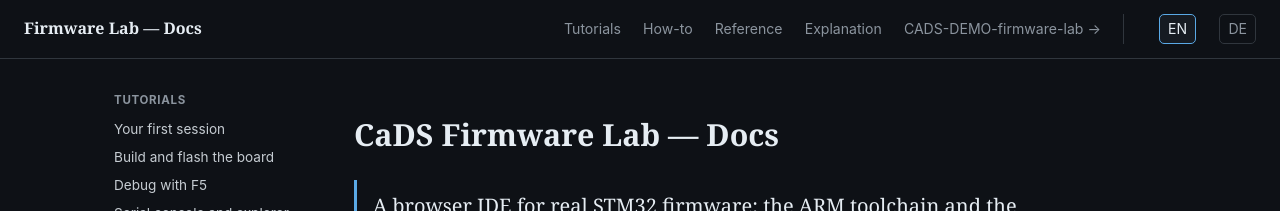
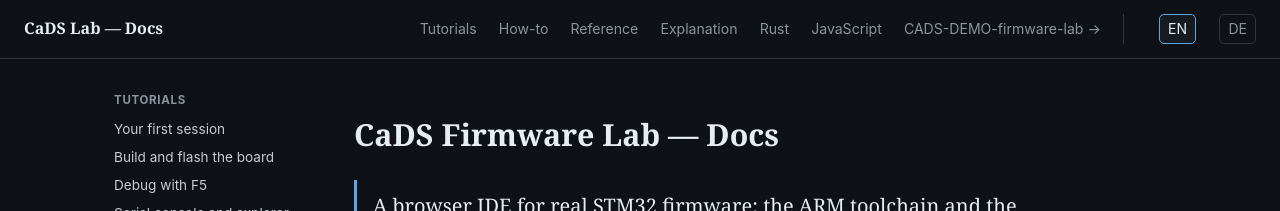
Before and after one commit to scimbe/CADS-DEMO-firmware-lab-docs, a Jekyll site: the page built from en/index.md, in a window 1280 px wide. Shown: the top 211 px of the page. Built offline with Jekyll 4.4.1, drawn with Linux system fonts in a browser that asks for light colours.

Commit message:
docs: the site now covers three tracks - brand and nav follow
Co-Authored-By: Claude Opus 5 <noreply@anthropic.com>
Claude-Session: https://claude.ai/code/session_018MmeH3Smi8udgm49Jcp2X5

```diff
--- a/_layouts/default.html
+++ b/_layouts/default.html
@@ -72,12 +72,14 @@
 {% if lang == "en" %}{% assign other_path = page.url | replace: "/en/", "/de/" %}{% endif %}
 
 <header class="top">
- <a class="brand" href="{{ lang | prepend: '/' | append: '/' | relative_url }}">Firmware Lab — Docs</a>
+ <a class="brand" href="{{ lang | prepend: '/' | append: '/' | relative_url }}">CaDS Lab — Docs</a>
  <nav class="top-nav">
   <a href="{{ lang | prepend: '/' | append: '/tutorials/' | relative_url }}">{% if lang == "de" %}Tutorials{% else %}Tutorials{% endif %}</a>
   <a href="{{ lang | prepend: '/' | append: '/how-to/' | relative_url }}">How-to</a>
   <a href="{{ lang | prepend: '/' | append: '/reference/' | relative_url }}">Reference</a>
   <a href="{{ lang | prepend: '/' | append: '/explanation/' | relative_url }}">Explanation</a>
+  <a href="{{ lang | prepend: '/' | append: '/rust/' | relative_url }}">Rust</a>
+  <a href="{{ lang | prepend: '/' | append: '/javascript/' | relative_url }}">JavaScript</a>
   <a href="https://github.com/scimbe/CADS-DEMO-firmware-lab">CADS-DEMO-firmware-lab →</a>
   <span class="lang-toggle">
    {% if lang == "de" %}
```
